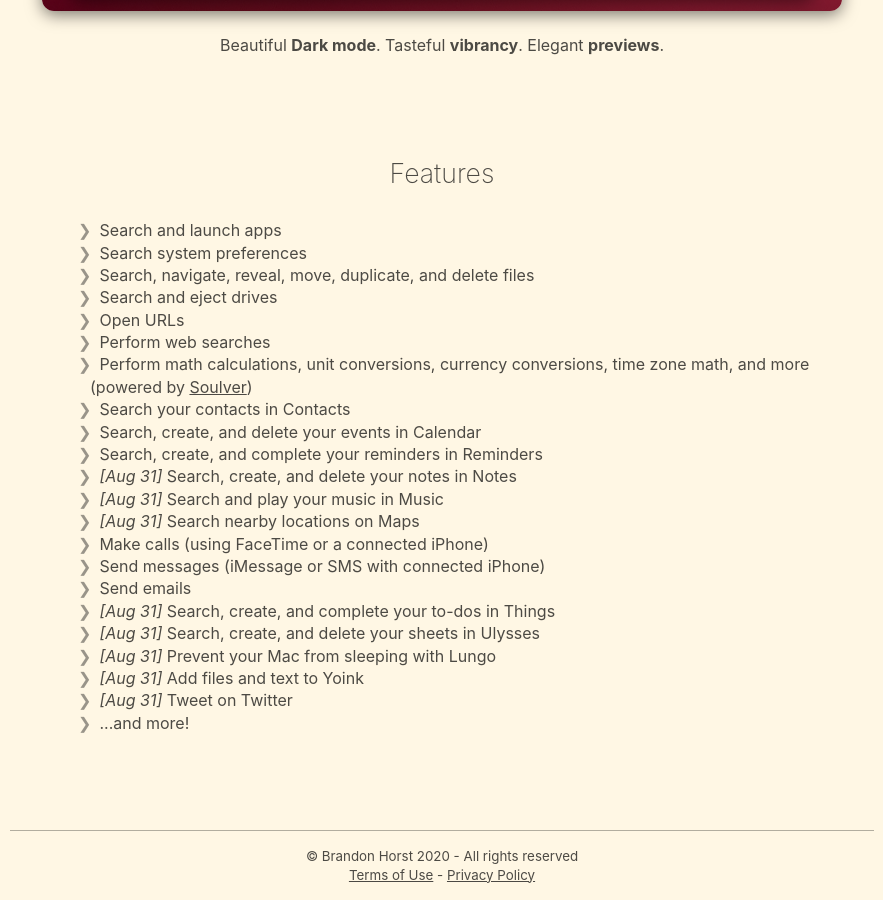
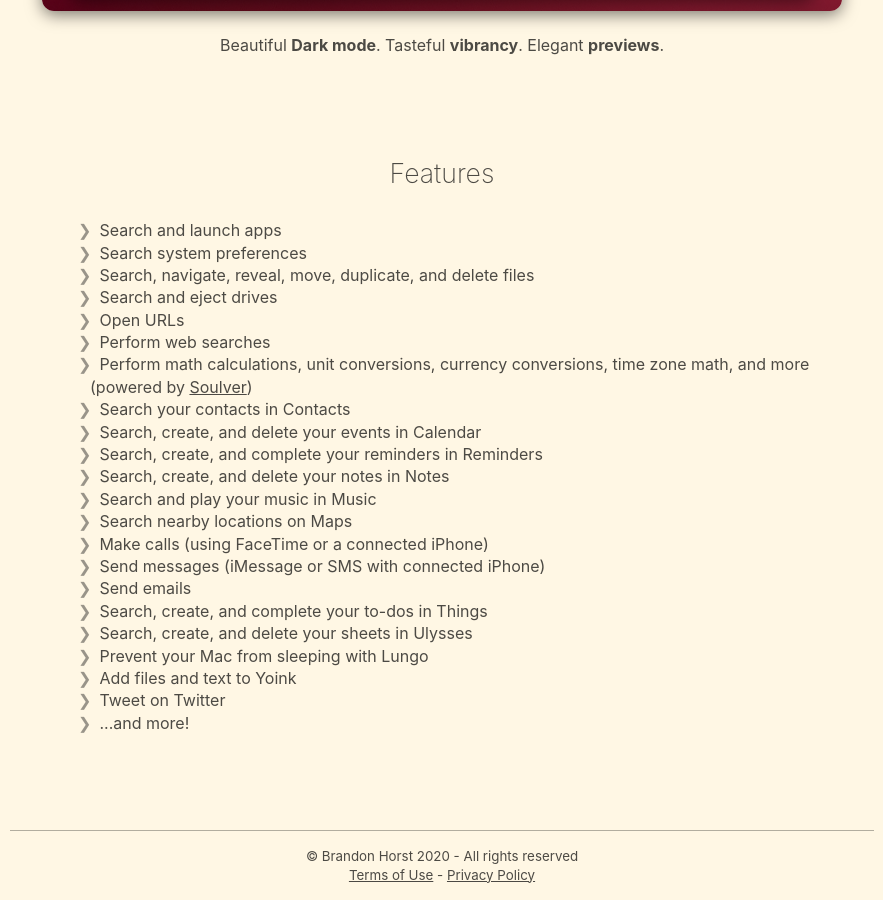
Before and after one commit to brandonhorst/app.lacona, a Jekyll site: the page built from index.html, in a window 1280 px wide and 900 px high, scrolled down 4054 px. Shown: the whole window, without its empty margins (198-1081 px from the left). Built offline with Jekyll 4.4.1, drawn with Linux system fonts in a browser that asks for light colours.

Commit message:
Setapp launch

```diff
--- a/index.html
+++ b/index.html
@@ -9,7 +9,7 @@
       <h2>Don't just search. <span class="em">Command</span>.</h2>
       <div class="buttons">
         <a href="https://apps.apple.com/us/app/lacona/id1495926282?mt=12"><img src="img/Download_on_the_Mac_App_Store_Badge_US-UK_RGB_blk_092917.svg" /></a>
-        <!--<div class="available-on-setapp-235" style="display: inline-block"></div>-->
+        <div class="available-on-setapp-235" style="display: inline-block"></div>
       </div>
       <video class="screen" src="/img/video.mp4" autoplay muted playsinline loop poster="/img/1-web.png">
         <img class="screen" src="/img/1-web.png" />
@@ -59,17 +59,17 @@
       <li>Search your contacts in Contacts</li>
       <li>Search, create, and delete your events in Calendar</li>
       <li>Search, create, and complete your reminders in Reminders</li>
-      <li><em>[Aug 31]</em> Search, create, and delete your notes in Notes</li>
-      <li><em>[Aug 31]</em> Search and play your music in Music</li>
-      <li><em>[Aug 31]</em> Search nearby locations on Maps</li>
+      <li>Search, create, and delete your notes in Notes</li>
+      <li>Search and play your music in Music</li>
+      <li>Search nearby locations on Maps</li>
       <li>Make calls (using FaceTime or a connected iPhone)</li>
       <li>Send messages (iMessage or SMS with connected iPhone)</li>
       <li>Send emails</li>
-      <li><em>[Aug 31]</em> Search, create, and complete your to-dos in Things</li>
-      <li><em>[Aug 31]</em> Search, create, and delete your sheets in Ulysses</li>
-      <li><em>[Aug 31]</em> Prevent your Mac from sleeping with Lungo</li>
-      <li><em>[Aug 31]</em> Add files and text to Yoink</li>
-      <li><em>[Aug 31]</em> Tweet on Twitter</li>
+      <li>Search, create, and complete your to-dos in Things</li>
+      <li>Search, create, and delete your sheets in Ulysses</li>
+      <li>Prevent your Mac from sleeping with Lungo</li>
+      <li>Add files and text to Yoink</li>
+      <li>Tweet on Twitter</li>
       <li>...and more!</li>
     </ul>
   </section>
@@ -83,7 +83,7 @@
     window.location.href = "/terms"
   }
 </script>
-<!--
+
 <script>
   window._setappBtn = window._setappBtn || [];
   window._setappBtn.push({
@@ -94,4 +94,3 @@
   });
 </script>
 <script src='https://developer.setapp.com/setapp-button/setapp.js'></script>
--->
```
Also changed, not shown: faq.md (+4 -4 lines).
